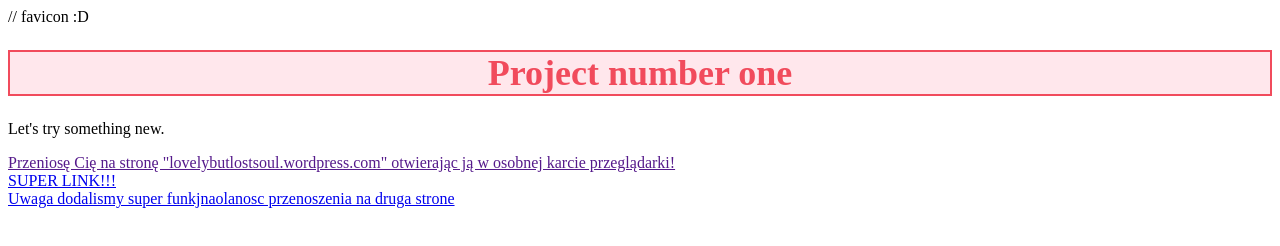
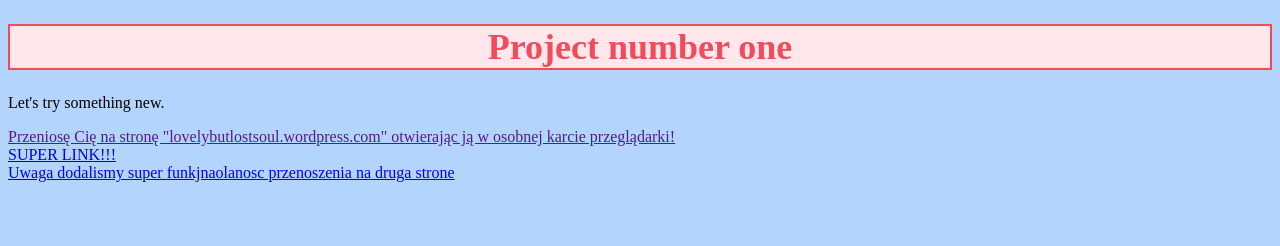
Before and after one commit to KallaMCreates/projectNO2, a plain HTML site: page ProjectNO2/projectno2.html in a window 1280 px wide. Drawn offline with Linux system fonts and the light colour scheme.

Commit message:
add body something

```diff
--- a/ProjectNO2/project222.css
+++ b/ProjectNO2/project222.css
@@ -5,3 +5,6 @@
     color: #f14b5c; /* kolor pomarańczowy */
     background-color: #FFE7EC; /* kolor jasnoróżowy */
 }
+body{
+    background-color: #b3d4fc;
+}
--- a/ProjectNO2/projectno2.html
+++ b/ProjectNO2/projectno2.html
@@ -5,7 +5,7 @@
     <title>Hello in my world!</title>
     <link rel="stylesheet" href="project222.css">
     <link>
-    <link rel="icon" href="../unicornFavicon.jpg"> // favicon :D
+    <link rel="icon" href="../unicornFavicon.jpg">
 </head>
 
 <body>
```
